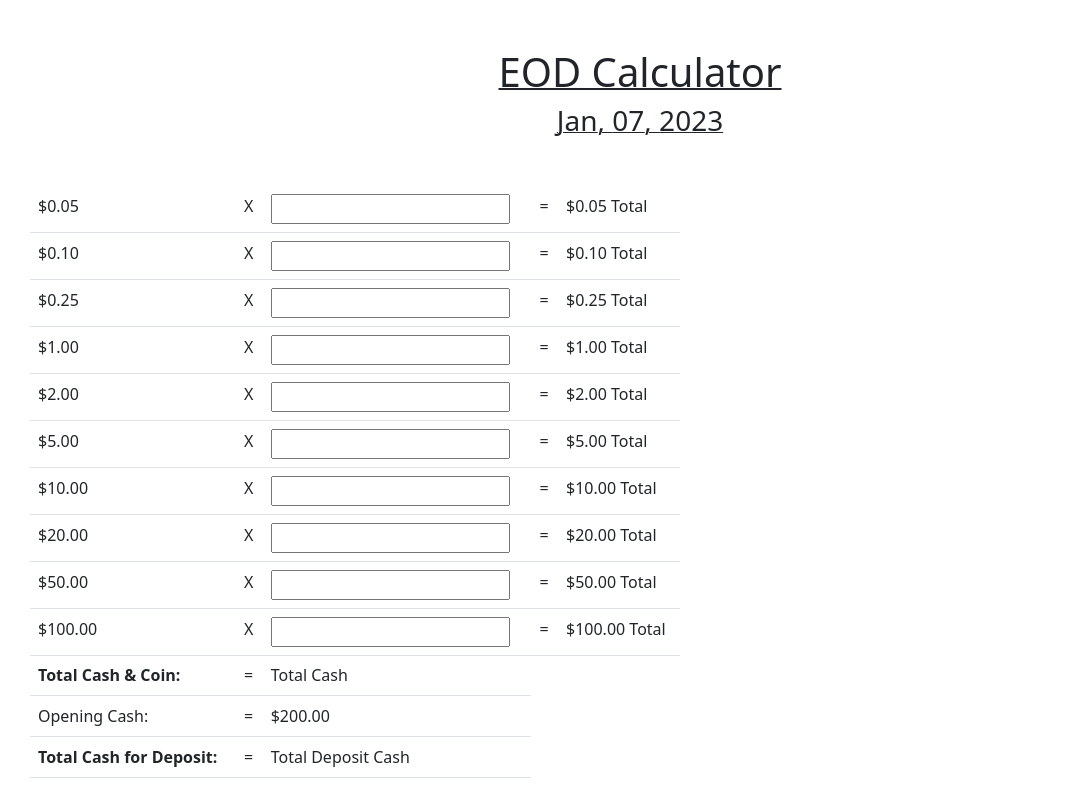
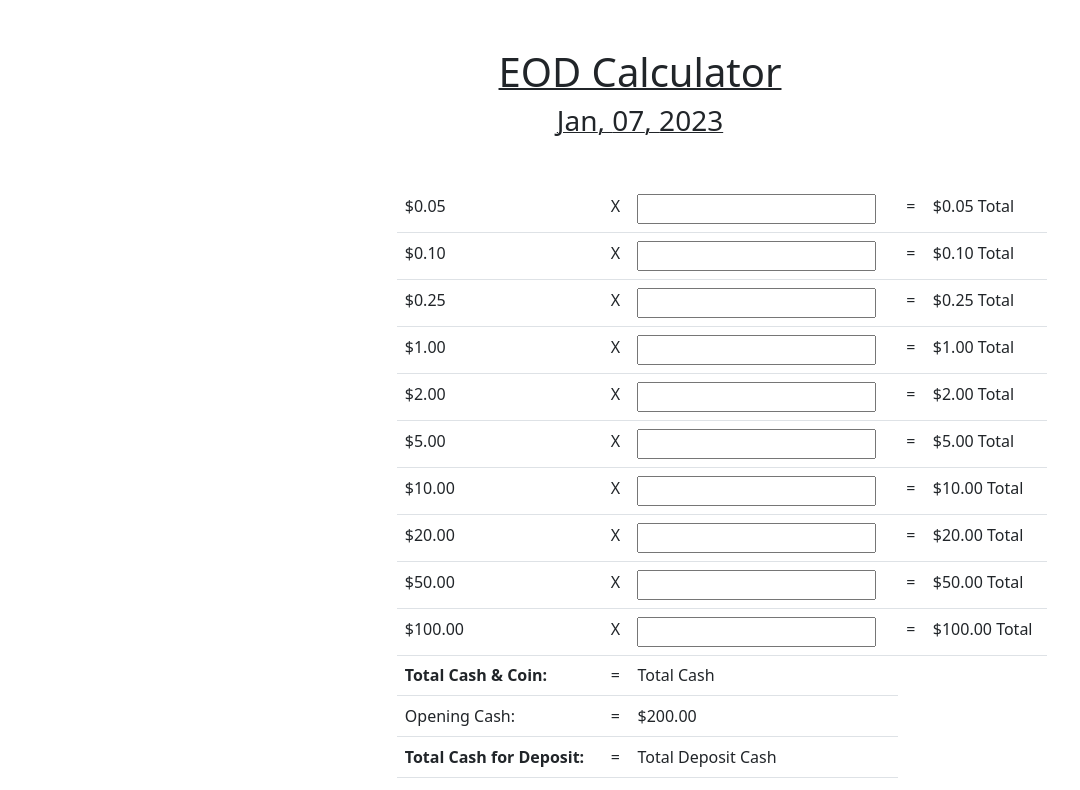
Before and after one commit to threnody5/end-of-day-calculator-react, a React (Create React App) app: page / in a window 1280 px wide. Shown: the top 790 px of the page, without its empty margins (0-1080 px from the left). Built offline with nearby package versions, Linux system fonts and the light colour scheme.

Commit message:
update margin-left with view-width property

```diff
--- a/src/components/Body/Body.css
+++ b/src/components/Body/Body.css
@@ -1,5 +1,5 @@
 .body-container {
-    margin-left: 30px;
+    margin-left: 31vw;
 }
 
 .table-container {
```
